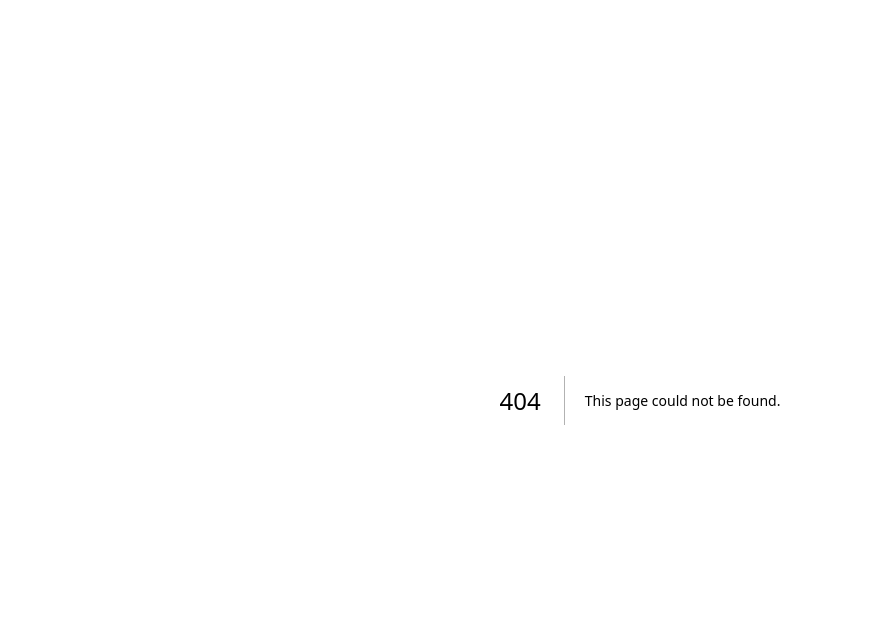
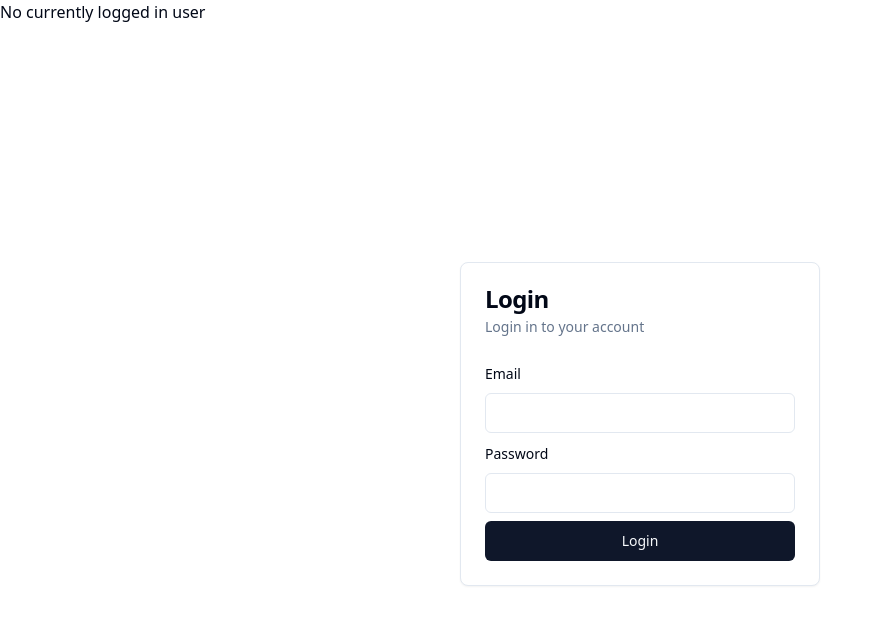
Before and after one commit to 6StringCode/next-auth, a Next.js app: page /login in a window 1280 px wide. Before the commit this address had no page. Shown: the top 624 px of the page, without its empty margins (0-882 px from the left). Built offline with nearby package versions, Linux system fonts and the light colour scheme; no server answers.

Commit message:
login logout functioning

```diff
--- /dev/null
+++ b/app/api/auth/[...nextauth]/route.ts
@@ -0,0 +1,2 @@
+import { handlers } from "@/auth" // Referring to the auth.ts we just created
+export const { GET, POST } = handlers
--- a/app/layout.tsx
+++ b/app/layout.tsx
@@ -1,6 +1,8 @@
 import type { Metadata } from "next";
 import localFont from "next/font/local";
 import "./globals.css";
+import { auth } from '@/auth';
+import LogoutButton from './logout-button';
 
 const geistSans = localFont({
   src: "./fonts/GeistVF.woff",
@@ -18,16 +20,24 @@ export const metadata: Metadata = {
   description: "Generated by create next app",
 };
 
-export default function RootLayout({
+export default async function RootLayout({
   children,
 }: Readonly<{
   children: React.ReactNode;
 }>) {
+  const session = await auth()
+  console.log('session', session)
+
   return (
     <html lang="en">
       <body
         className={`${geistSans.variable} ${geistMono.variable} antialiased`}
       >
+        <div>{session?.user?.email ? <div>
+          {session.user.email}
+          <LogoutButton />
+        </div> : "No currently logged in user"}
+        </div>
         {children}
       </body>
     </html>
--- /dev/null
+++ b/app/login/actions.ts
@@ -0,0 +1,35 @@
+'use server'
+
+import { signIn } from '@/auth';
+import { passwordSchema } from '@/validation/passwordSchema';
+import { z } from 'zod';
+
+export const loginWithCredentials = async ({ email, password }: {
+  email: string,
+  password: string
+}) => {
+  //validate data first
+  const loginSchema = z.object({
+    email: z.string().email(),
+    password: passwordSchema
+  })
+
+  const loginValidation = loginSchema.safeParse({
+    email, password
+  })
+
+  if (!loginValidation.success) {
+    return {
+      error: true,
+      message: loginValidation.error.issues[0]?.message ?? "An Error Occurred"
+    }
+  }
+
+  try {
+    await signIn('credentials', {
+      email,
+      password,
+      redirect: false
+    })
+  } catch (error: any) { }
+}
--- /dev/null
+++ b/app/login/page.tsx
@@ -0,0 +1,93 @@
+"use client"
+
+import { Button } from '@/components/ui/button';
+import { Card, CardContent, CardDescription, CardHeader, CardTitle } from '@/components/ui/card';
+import { Form, FormControl, FormField, FormItem, FormLabel, FormMessage } from '@/components/ui/form';
+import { Input } from '@/components/ui/input';
+import { zodResolver } from '@hookform/resolvers/zod';
+import { useForm } from 'react-hook-form';
+import { z } from 'zod';
+import { passwordSchema } from '@/validation/passwordSchema';
+import Link from 'next/link';
+import { loginWithCredentials } from './actions';
+import { useRouter } from 'next/navigation';
+
+
+
+const formSchema = z.object({
+  email: z.string().email(),
+  password: passwordSchema
+})
+
+export default function Login() {
+  const router = useRouter()
+
+  const form = useForm<z.infer<typeof formSchema>>({
+    resolver: zodResolver(formSchema),
+    defaultValues: {
+      email: '',
+      password: ''
+    }
+  })
+
+  const handleSubmit = async (data: z.infer<typeof formSchema>) => {
+    const response = await loginWithCredentials({
+      email: data.email,
+      password: data.password
+    })
+
+    if (response?.error) {
+
+    } else {
+      router.push('/my-account')
+    }
+  }
+
+  return (
+    <main className="flex items-center justify-center h-screen">
+      <Card className='w-[360px]'>
+        <CardHeader>
+          <CardTitle>Login</CardTitle>
+          <CardDescription>Login in to your account</CardDescription>
+        </CardHeader>
+        <CardContent>
+          {/* below we're spreading props from the form component we declared above */}
+          <Form {...form}>
+            <form
+              onSubmit={form.handleSubmit(handleSubmit)}
+              className='flex flex-col gap-2'>
+              {/* control prop controls validation */}
+              <fieldset
+                disabled={form.formState.isSubmitting}
+                className='flex flex-col gap-2'
+              >
+                <FormField control={form.control} name='email' render={({ field }) => (
+                  <FormItem>
+                    <FormLabel>Email</FormLabel>
+                    <FormControl>
+                      <Input {...field} type='email' />
+                    </FormControl>
+                    <FormMessage />
+                  </FormItem>
+                )} />
+                <FormField control={form.control} name='password' render={({ field }) => (
+                  <FormItem>
+                    <FormLabel>Password</FormLabel>
+                    <FormControl>
+                      <Input {...field} type='password' />
+                    </FormControl>
+                    <FormMessage />
+                  </FormItem>
+                )} />
+                <Button type='submit'>
+                  Login
+                </Button>
+              </fieldset>
+            </form>
+          </Form>
+        </CardContent>
+      </Card>
+
+    </main>
+  )
+}
--- /dev/null
+++ b/app/logout-button/actions.ts
@@ -0,0 +1,7 @@
+'use server'
+
+import { signOut } from '@/auth'
+
+export const logout = async () => {
+  await signOut()
+}
--- /dev/null
+++ b/app/logout-button/index.tsx
@@ -0,0 +1,20 @@
+"use client"
+
+import { Button } from '@/components/ui/button'
+import { logout } from './actions'
+
+//we're using the server hook here to call the logout function since this is a client side component
+
+export default function LogoutButton() {
+  return (
+    <Button
+      style={{ cursor: "pointer" }}
+      size='sm'
+      onClick={async () => {
+        await logout()
+      }
+      }>
+      Logout
+    </Button >
+  )
+}
--- /dev/null
+++ b/auth.ts
@@ -0,0 +1,31 @@
+import NextAuth from "next-auth"
+import Credentials from 'next-auth/providers/credentials'
+import db from './db/drizzle'
+import { users } from './db/usersSchema'
+import { eq } from 'drizzle-orm'
+import { compare } from 'bcryptjs'
+
+export const { handlers, signIn, signOut, auth } = NextAuth({
+  providers: [Credentials({
+    credentials: {
+      email: {},
+      password: {}
+    },
+    async authorize(credentials) {
+      const [user] = await db.select().from(users).where(eq(users.email, credentials.email as string))
+
+      if (!user) {
+        throw new Error("Incorrect credentials")
+      } else {
+        const passwordCorrect = await compare(credentials.password as string, user.password!)
+        if (!passwordCorrect) {
+          throw new Error("Incorrect credentials")
+        }
+      }
+      return {
+        id: user.id.toString(),
+        email: user.email
+      }
+    }
+  })],
+})
--- /dev/null
+++ b/middleware.ts
@@ -0,0 +1 @@
+export { auth as middleware } from "@/auth";
--- a/package.json
+++ b/package.json
@@ -20,6 +20,7 @@
     "drizzle-orm": "^0.40.0",
     "lucide-react": "^0.477.0",
     "next": "14.2.24",
+    "next-auth": "^5.0.0-beta.25",
     "react": "^18",
     "react-dom": "^18",
     "react-hook-form": "^7.54.2",
```
Also changed, not shown: 1 other file (tests, documents, lock files or other folders).
